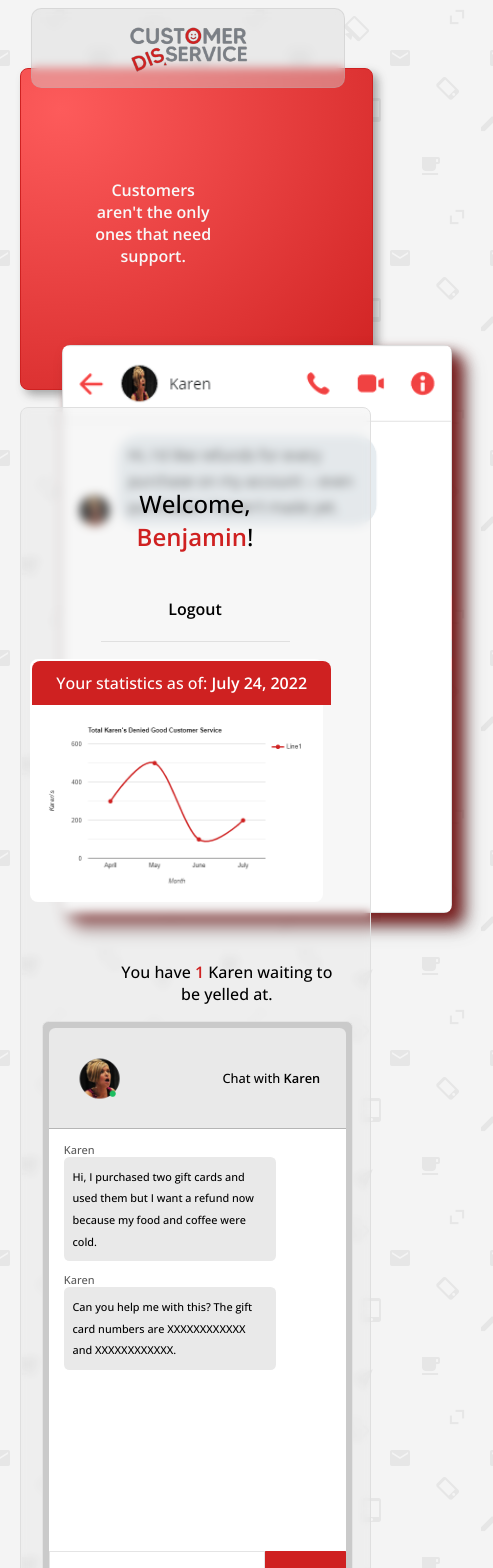
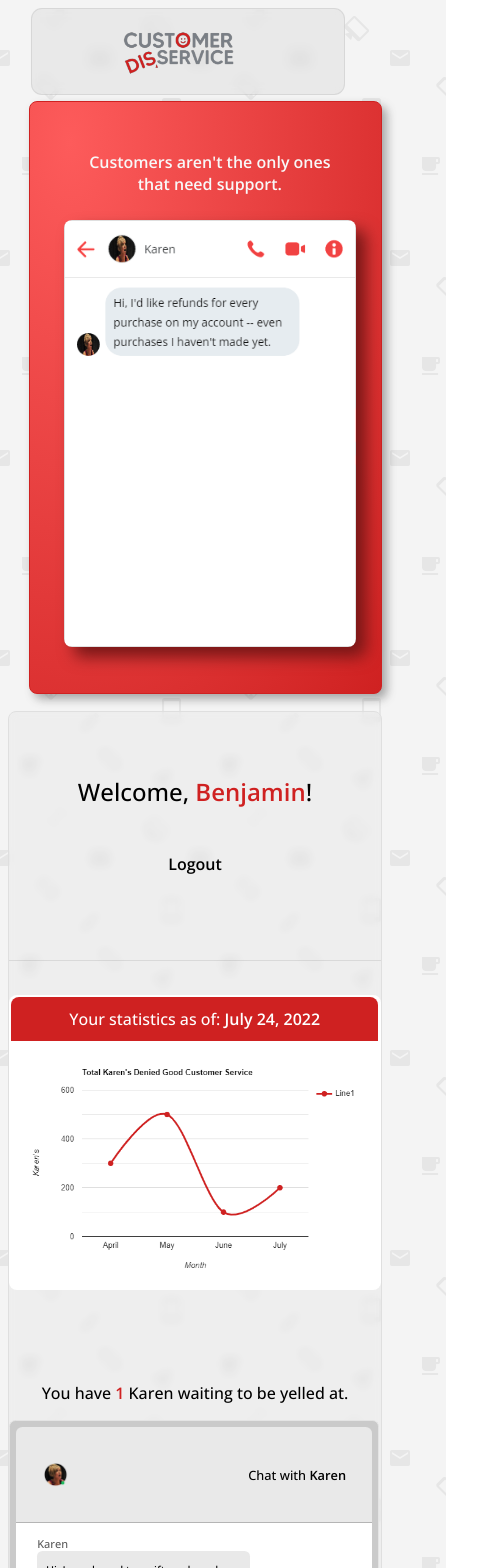
Before and after one commit to emfoxily/cds, a Vue app: page / in a window 390 px wide. Shown: the top 1568 px of the page, 493 px wide, since content can reach past the window. Built offline with nearby package versions, Linux system fonts and the light colour scheme; what vue3-mq would draw is missing.

Commit message:
responsive for phones i think

```diff
--- a/src/components/ChatBox.vue
+++ b/src/components/ChatBox.vue
@@ -198,7 +198,7 @@ export default {
                             })
                             this.surprise = []
                             clearInterval(this.scrollUpdate)
-                        }, 10000)
+                        }, 10500)
 
                     }, 1500)
                 } else {
@@ -233,7 +233,7 @@ export default {
 
 .chat-box {
     border: .1em solid rgb(228, 228, 228);
-    width: 25vw!important;
+    width: 25vw;
     background-color: rgb(202, 202, 202);
     padding: .5em;
     border-radius: .5em;
@@ -272,7 +272,6 @@ export default {
         p {
             background-color: rgb(207, 33, 33);
             float: right;
-            width: 12vw;
         }
 
         span {
@@ -288,7 +287,6 @@ export default {
     .Karen {
         p {
             background-color: rgb(233, 233, 233);
-            width: 12vw;
             line-height: 2em;
             float: left;
         }
@@ -326,60 +324,16 @@ button:hover {
     cursor: pointer;
 }
 
-@media only screen and (max-width: 1000px) {
-
-    .chat-box {
-       width: 97%!important;
-       height: auto;
-       margin-left: -3.5vw;
-    }
-
-    .chat-box-list-container {
-        height: 50vh;
-    }
-
-    .chat-name img {
-        width: 20%;
-    }
-
-    .chat-box-list {
-        .sender {
-            font-size: 11px;
-            margin-bottom: -1em;
-            color: rgb(90, 90, 90)
-        }
-
-         p {
-            padding: .8em;
-            border-radius: .5em;
-            margin-right: 3em;
-            font-size: .85em;
-        }
-
-        .Karen, .Ben {
-            p {
-                width: 25vw;
-            }
-
-        }
-    }
-
-    input {
-        width: 100%;
-    }
-
-    }
-
     @media only screen and (max-width: 415px) {
          .chat-box {
-            width: 76vw!important;
+            width: 95.5%!important;
             height: auto;
-            margin-left: -15vw!important;
-            font-size: .8em!important;
+            // margin-left: -15vw;
+            font-size: .8em;
         }
 
         .chat-box-list-container {
-            overflow-x: hidden!important;
+            overflow-x: hidden;
         }
 
         .Karen, .Ben {
@@ -390,28 +344,28 @@ button:hover {
         }
 
         .Karen {
-            margin-left: -2em!important;
+            margin-left: -2em;
         }
 
         .Ben {
 
-            margin-right: -1.85em!important;
+            margin-right: -1.85em;
 
             .sender {
-                margin-left: 2em!important;
+                margin-left: 2em;
             }
         }
 
     }
 
-    @media only screen and (min-width: 1024px) {
+    @media only screen and (max-width: 1024px) {
 
         .chat-box-list-container {
-            overflow-x: hidden!important;
+            overflow-x: hidden;
         }
 
         .chat-box {
-            width: 45vw!important;
+            width: 45vw;
             height: 50vh;
         }
 
@@ -425,21 +379,21 @@ button:hover {
 
         .Karen, .Ben {
             p {
-                width: 20vw!important;
+                width: 20vw;
             }
 
         }
 
         .Karen {
-            margin-left: -1.5em!important;
+            margin-left: -1.5em;
         }
 
         .Ben {
 
-            margin-right: -1.85em!important;
+            margin-right: -1.85em;
 
             .sender {
-                margin-left: 15em!important;
+                margin-left: 15em;
             }
         }
 
--- a/src/components/HappyBirthday.vue
+++ b/src/components/HappyBirthday.vue
@@ -45,32 +45,26 @@ export default {
   margin: 0 auto;
 }
 
-@media only screen and (max-width: 1000px) {
+@media only screen and (max-width: 415px) {
+
+  .birthday h2 {
+    font-size: 1.355em;
+  }
 
   .container {
-    width: 100%!important;
+    margin: -20vh auto;
   }
 
   .video-player {
     width: 90%;
-  }
-
-}
-
-@media only screen and (max-width: 415px) {
-  .container {
-    margin: -20vh auto!important;
-  }
-
-  .video-player {
-    width: 90%!important;
-    height: 30%!important;
+    height: 30%;
   }
 }
 
-@media only screen and (min-width: 1024px) {
+@media only screen and (max-width: 1024px) {
   .container {
     height: 50vh;
+    margin: 3vh auto!important;
   }
 
   .birthday h2 {
--- a/src/components/HomePage.vue
+++ b/src/components/HomePage.vue
@@ -59,15 +59,6 @@
   </div>
 </template>
 
-<script setup>
-
-  // import { useMq } from "vue3-mq"
-  import { inject, onMounted } from "vue";
-
-  // const mq = useMq()
-
-</script>
-
 <script>
 import MainHeader from './MainHeader.vue'
 import ChatBox from './ChatBox.vue'
@@ -79,42 +70,19 @@ export default {
     MainHeader,
     ChatBox,
     HappyBirthday
-  },
-  inject: ["mq"],
-  computed: {
-    displayText() {
-      return this.mq.current === 'mobile' ? 'I am small' : 'I am large'
-    }
-  },
-  template: `
-    {{ displayText }}
-  `,
-  methods: {
-    setup() {
-    const updateBreakpoints = inject("updateBreakpoints");
-
-      onMounted(() => {
-        updateBreakpoints({
-            mobile: 450,
-            tablet: 900,
-            laptop: 1250,
-            desktop: Infinity
-          })
-      })
-    }
   }
 }
 </script>
 
 <style scoped>
  .container {
-    margin: 0 auto;
+    margin: 16vh auto!important;
   }
 
   .account {
     background-color: rgba(223, 223, 223, 0.247);
     backdrop-filter: blur(5px);
-    padding: 5em;
+    /* padding: 5em; */
     border: .1em solid rgb(223, 223, 223);
     border-radius: .5em;
   }
@@ -192,26 +160,26 @@ export default {
   @media only screen and (max-width: 415px) {
 
     .container {
-      margin-top: 12vh!important;
-      width: 90vw!important;
+      width: 100%!important;
     }
 
     .header {
       flex-direction: column;
       text-align: center;
+      padding: 4em;
     }
 
-    table {
-      width: 85.8vw;
-      margin-left: -18vw;
+    .account table {
+      margin: 4vh auto;
+      width: 100%!important;
     }
 
     table img {
-      width: 102%!important;
+      width: 100%;
     }
 
     thead {
-      width: 95%!important;
+      width: 95.5%!important;
     }
 
     .account-wrapper {
@@ -220,15 +188,15 @@ export default {
     }
 
     .account-management {
-      width: 73vw!important;
-      margin: 5vh auto -5vh -8vh!important;
+      width: 76vw!important;
+      font-size: .75em;
     }
   }
 
   @media only screen and (max-width: 1024px) {
     .container {
-      margin-top: 12vh!important;
-      width: 90vw!important;
+      margin-top: 12vh;
+      width: 90vw;
     }
 
     .header {
@@ -243,11 +211,11 @@ export default {
     }
 
     table img {
-      width: 100%!important;
+      width: 100%;
     }
 
     thead {
-      width: 98%!important;
+      width: 98%;
     }
 
     .account {
@@ -255,15 +223,15 @@ export default {
     }
 
     .account-wrapper {
-      width: 100%!important;
+      width: 100%;
       padding: 0;
       flex-direction: column;
       margin: 0 auto;
     }
 
     .account-management {
-      width: 73vw!important;
-      margin-left: -3vw;
+      width: 90%;
+      margin: 0 auto;
     }
 
     .karen-container {
--- a/src/components/MainHeader.vue
+++ b/src/components/MainHeader.vue
@@ -18,7 +18,6 @@ export default {
 <style scoped>
 
     header {
-        /* background-color: rgb(207, 33, 33); */
         background-image: radial-gradient(farthest-corner at 40px 40px,
       rgb(253, 91, 91) 0%, rgb(207, 33, 33) 100%);
         color: rgb(248, 248, 248);
@@ -31,7 +30,9 @@ export default {
         display: flex;
         flex-direction: row-reverse;
         justify-content: space-between;
-        padding: 4em 8em;
+        /* padding: 4em 8em; */
+        /* margin: 0 auto!important; */
+        /* width: 100%!important; */
     }
 
     .container img {
@@ -41,44 +42,25 @@ export default {
 
     @media only screen and (max-width: 415px) {
         header {
-            width: 100%!important;
+            width: 100%;
+            height: 70vh!important;
         }
 
         header h2 {
-            margin-left: -2.5vw!important;
-            width: 100%;
+            margin:2vh auto!important;
+            width: 80%!important;
             text-align: center;
         }
 
-        .container img {
-            margin: 0 -10vw auto!important;
-            width: 125%!important;
-        }
-    }
-
-    @media only screen and (max-width: 1000px) {
-        header {
-            width: 75vw;
-            margin: 7vh auto;
-        }
-
-        header h2 {
-            font-size: 1em;
-            margin: 4vh auto;
-        }
-
         .container {
-            width: 60vw;
-            padding: 2em 4.5em;
-            display: flex;
+            margin: 0 -16%;
             flex-direction: column-reverse;
+            /* width: 90%!important; */
         }
 
         .container img {
-            width: 50%;
-            height: 100%;
-            margin: 0 auto;
-            margin-bottom: 5vh;
+            margin: 1vh auto!important;
+            width: 75vw!important;
         }
     }
 
@@ -86,7 +68,7 @@ export default {
         header {
             width: 90vw;
             margin: -4vh 0 9vh auto;
-            height: 38vh!important;
+            height: 38vh;
         }
 
         header h2 {
--- a/src/components/NavBar.vue
+++ b/src/components/NavBar.vue
@@ -73,33 +73,21 @@ nav span {
 
 @media only screen and (max-width: 415px) {
     nav {
-        color: transparent!important
-    }
-}
-
-
-@media only screen and (max-width: 1000px) {
-
-    nav {
-        position:absolute;
-        font-size: .8em;
+        color: transparent;
         width: 80vw;
-        top: 0%!important;
-        left: 0!important;
-        margin: 2% 8% auto!important;
+        margin: -11vh 6vw;
     }
 
     nav img {
-        width: 200%;
+        width: 30vw;
     }
-
 }
 
 @media only screen and (min-width: 1024px) {
 
     nav {
         position:fixed;
-        margin: -7vh 5%;
+        margin: -10vh 5%;
         font-size: .8em;
         width: 86.5vw;
     }
```
